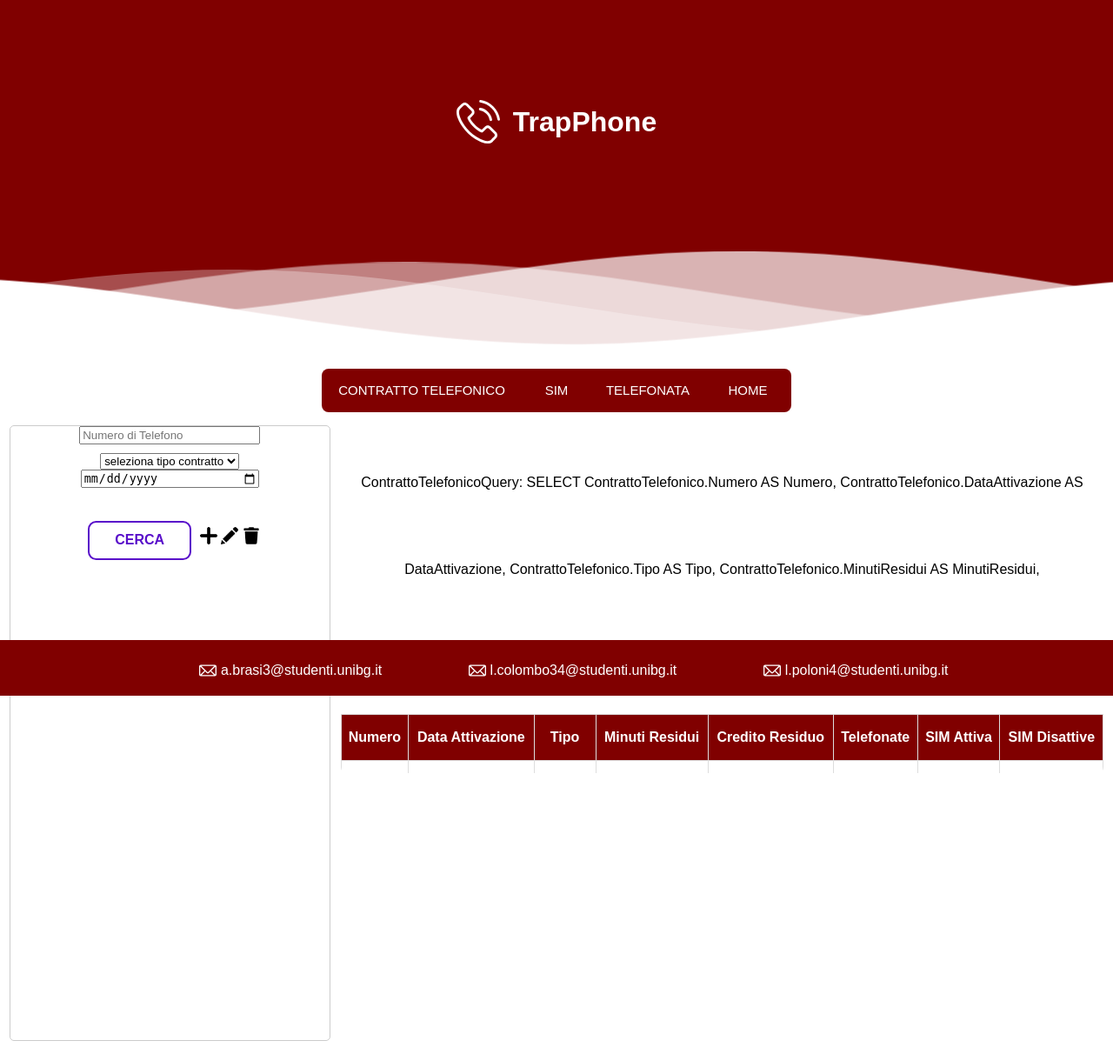
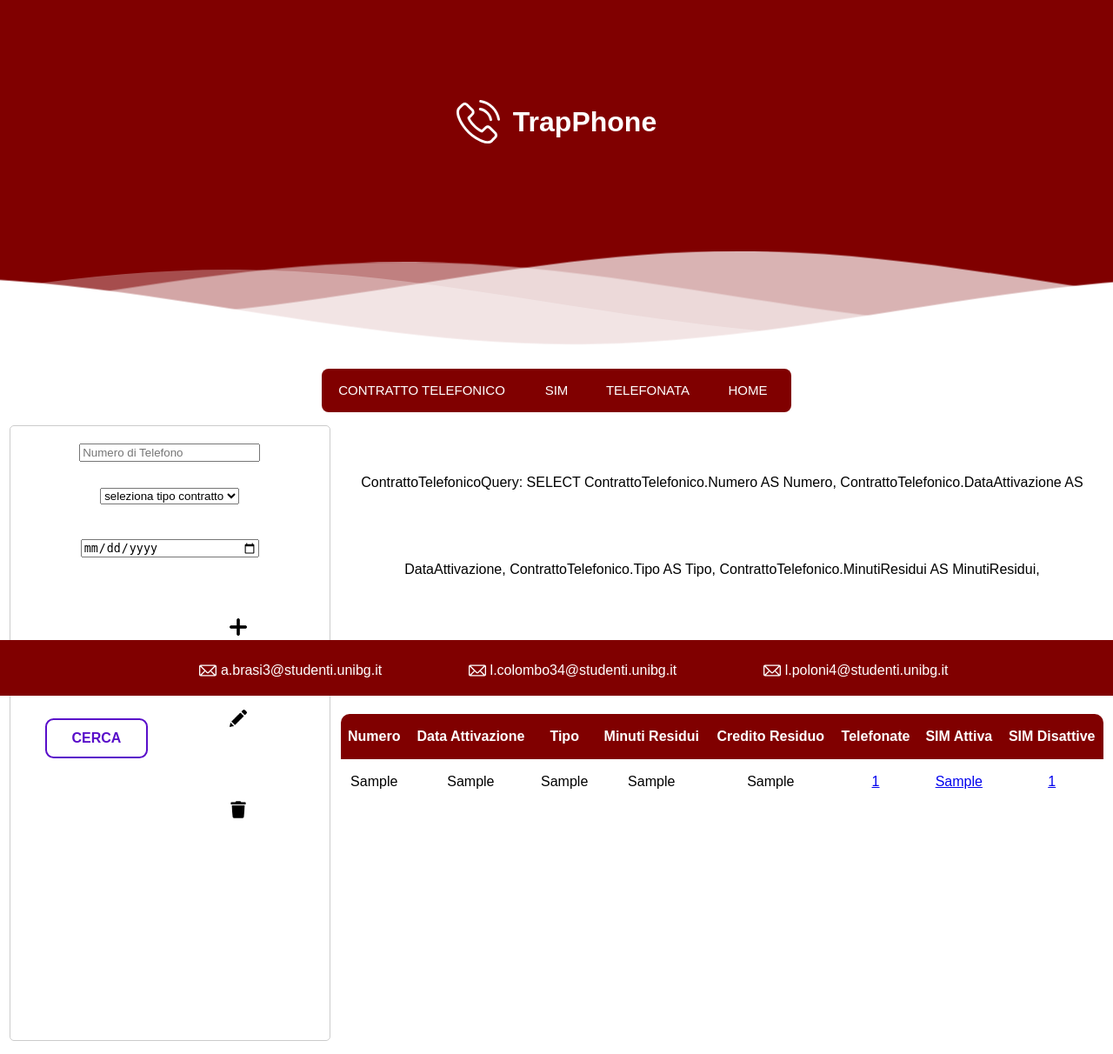
Before and after one commit to ColoErMejo/ProgWeb23-24, a PHP site: page /ContrattoTelefonico.php in a window 1280 px wide. Shown: the whole page at 87% size. Run offline with PHP 8.4, Linux system fonts and the light colour scheme; tables that the repository leaves empty or names only in its code hold one stand-in row (values such as "Sample post"); some libraries are stand-ins or nearby versions.

Commit message:
altre modifiche grafiche

```diff
--- a/css/style.css
+++ b/css/style.css
@@ -204,6 +204,11 @@ nav a:nth-child(4):hover ~ .animation {
   align-items: center; /* Centra gli elementi verticalmente */
 }
 
+.research-filter form * {
+  /*tutti gli elementi figlio nel form*/
+  margin: 20px; /* Distanza tra i filtri */
+}
+
 .research-filter .search-box,
 .research-filter .custom-select,
 .research-filter .date-pick {
@@ -324,7 +329,7 @@ nav a:nth-child(4):hover ~ .animation {
 .content-results {
   background-color: white;
   flex: 0 0 69%;
-  max-height: 400px; /* altezza massima del contenuto con scorrimento */
+  max-height: 80vh; /* altezza massima del contenuto con scorrimento */
   overflow: auto; /* abilita lo scorrimento all'interno del div se necessario */
 }
 
@@ -365,9 +370,24 @@ table tr.header {
 /* Stile per il contenuto della tabella */
 .table th,
 .table td {
-  border: 1px solid #ddd;
   padding: 6px;
   text-align: center;
+}
+/* prova, stile più minimal
+.table td {
+  border: 1px solid #ddd;
+}
+*/
+.table th:first-child {
+  border-top-left-radius: 10px; /* Arrotonda l'angolo superiore sinistro */
+}
+
+.table th:last-child {
+  border-top-right-radius: 10px; /* Arrotonda l'angolo superiore destro */
+}
+
+tbody tr:first-child td {
+  border-top: none; /* Rimuove il bordo superiore dalla prima riga dei dati */
 }
 
 @media screen and (max-width: 760px) {
```
